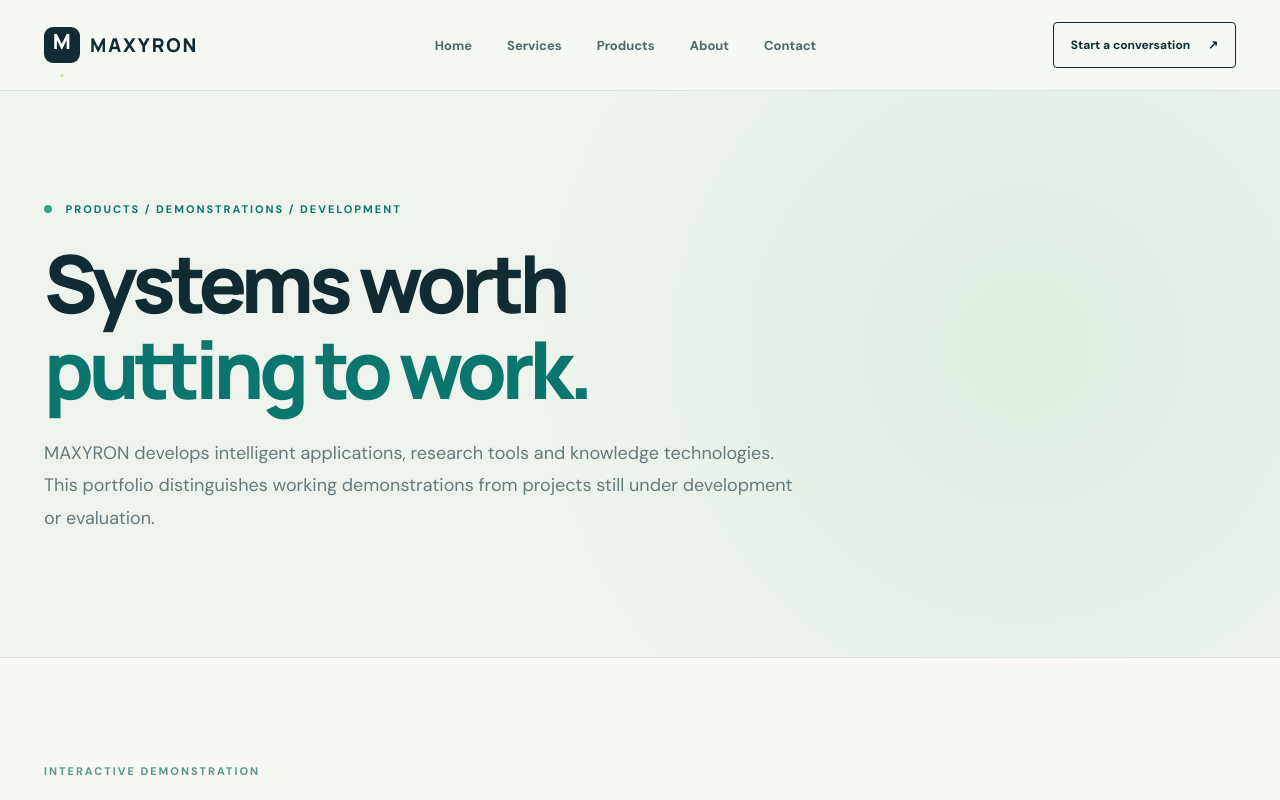
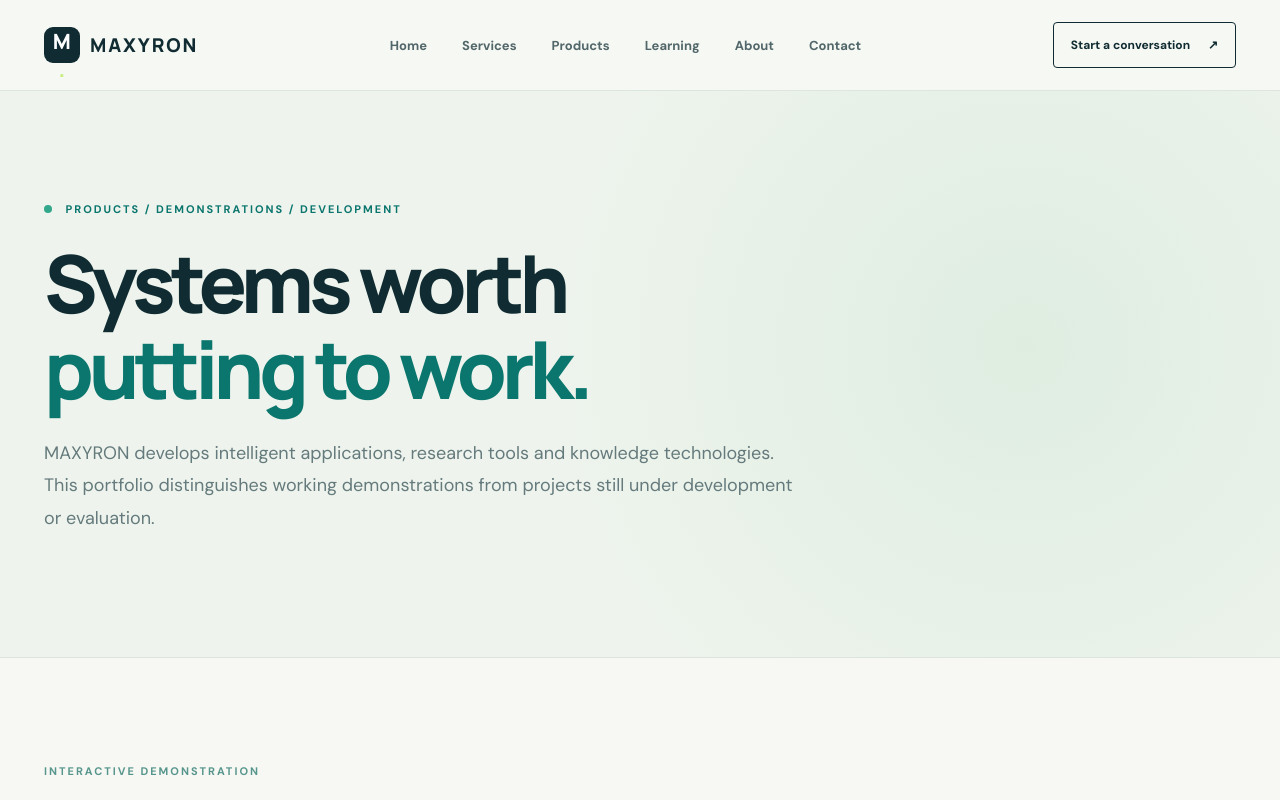
Before and after one commit to Odogwo/maxyron-website, a Next.js app: page /products in a window 1280 px wide. Shown: the top 800 px of the page. Built offline with nearby package versions, Linux system fonts and the light colour scheme.

Commit message:
feat(nav): connect Learning and Mastery across MAXYRON site

```diff
--- a/app/products/page.tsx
+++ b/app/products/page.tsx
@@ -32,7 +32,7 @@ export default function ProductsPage() {
   return <main>
     <header className="site-header"><div className="shell nav">
       <a className="wordmark" href="/" aria-label="MAXYRON home"><span className="mark">M<span>.</span></span><span>MAXYRON</span></a>
-      <nav aria-label="Main navigation"><a href="/">Home</a><a href="/services">Services</a><a href="/products" aria-current="page">Products</a><a href="/#about">About</a><a href="/#contact">Contact</a></nav>
+      <nav aria-label="Main navigation"><a href="/">Home</a><a href="/services">Services</a><a href="/products" aria-current="page">Products</a><a href="/learning">Learning</a><a href="/#about">About</a><a href="/#contact">Contact</a></nav>
       <a className="nav-cta" href="/#contact">Start a conversation <span aria-hidden="true">↗</span></a>
     </div></header>
     <section className="products-hero"><div className="shell">
@@ -66,6 +66,6 @@ export default function ProductsPage() {
     </div></section>
 
     <section className="contact-section"><div className="shell contact-inner"><div><p className="eyebrow">DISCUSS A SYSTEM</p><h2>Have an idea<br/>worth developing<span className="period">?</span></h2><p>Tell us about the problem, the people who would use the solution, and the outcome you want to achieve.</p></div><a className="button light" href="mailto:hello@maxyron.com?subject=MAXYRON%20product%20enquiry">Contact MAXYRON <span aria-hidden="true">↗</span></a></div></section>
-    <footer className="footer"><div className="shell footer-top"><div><a className="wordmark" href="/"><span className="mark">M<span>.</span></span><span>MAXYRON</span></a><p>Engineering Intelligent Systems.</p></div><div className="footer-links"><a href="/">Home</a><a href="/services">Services</a><a href="/products">Products</a><a href="/#about">About</a><a href="/#contact">Contact</a></div></div><div className="shell footer-bottom"><span>© {new Date().getFullYear()} MAXYRON. All rights reserved.</span><span>THINK CLEARLY. BUILD BOLDLY.</span></div></footer>
+    <footer className="footer"><div className="shell footer-top"><div><a className="wordmark" href="/"><span className="mark">M<span>.</span></span><span>MAXYRON</span></a><p>Engineering Intelligent Systems.</p></div><div className="footer-links"><a href="/">Home</a><a href="/services">Services</a><a href="/products">Products</a><a href="/learning">Learning</a><a href="/#about">About</a><a href="/#contact">Contact</a></div></div><div className="shell footer-bottom"><span>© {new Date().getFullYear()} MAXYRON. All rights reserved.</span><span>THINK CLEARLY. BUILD BOLDLY.</span></div></footer>
   </main>;
 }
```
